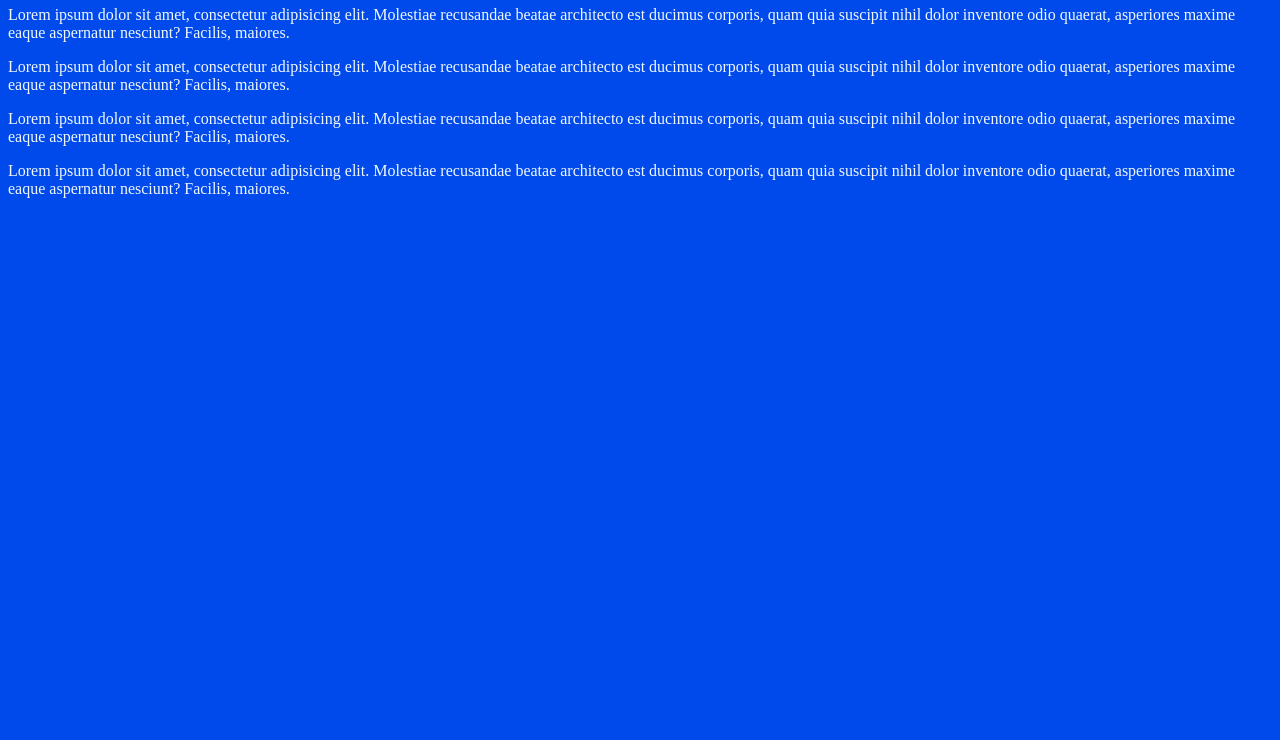
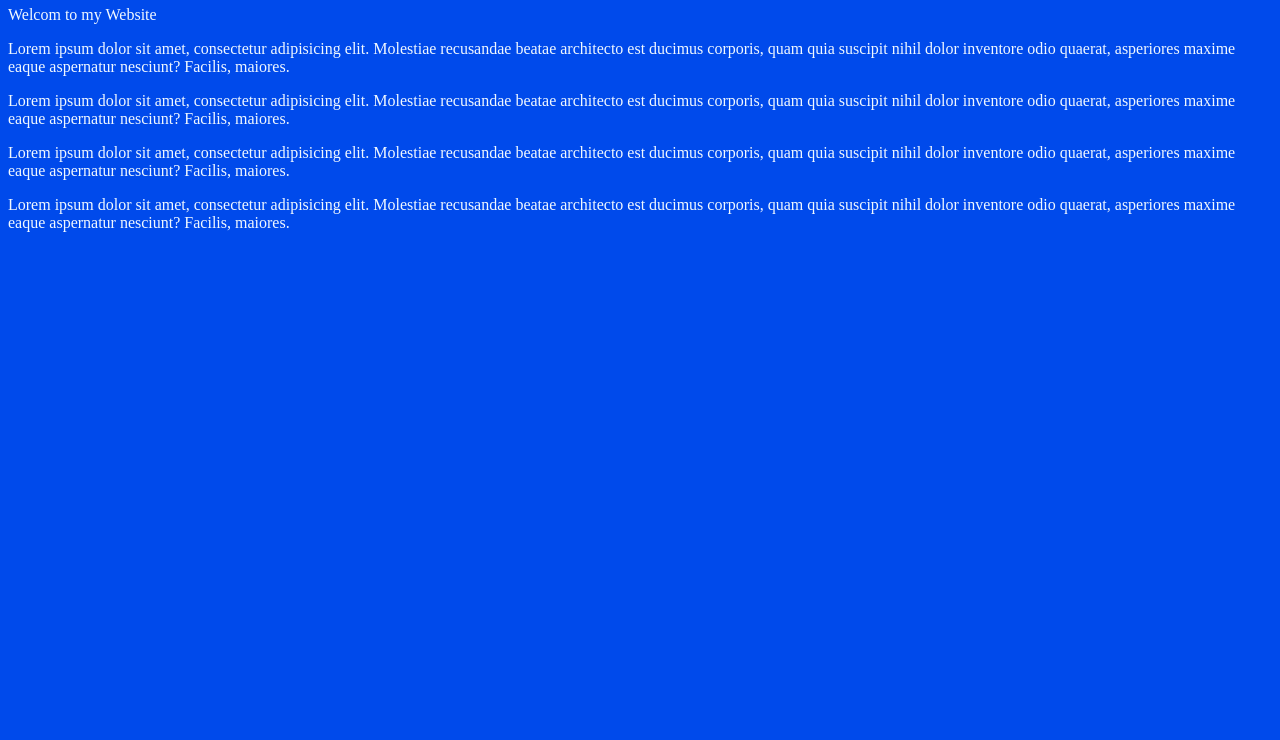
Before and after one commit to kake9857/git-workshop, a plain HTML site: page index.html in a window 1280 px wide. Shown: the part 60-800 px from the top of the page. Drawn offline with Linux system fonts and the light colour scheme.

Commit message:
Update index.html
Edit welcom message in home

```diff
--- a/index.html
+++ b/index.html
@@ -8,6 +8,7 @@
 </head>
 <body>
     <h1>Home page</h1>
+    <p>Welcom to my Website</p>
     <p>
         Lorem ipsum dolor sit amet, consectetur adipisicing elit. Molestiae recusandae beatae architecto est ducimus corporis, quam quia suscipit nihil dolor inventore odio quaerat, asperiores maxime eaque aspernatur nesciunt? Facilis, maiores.
     </p>
```
